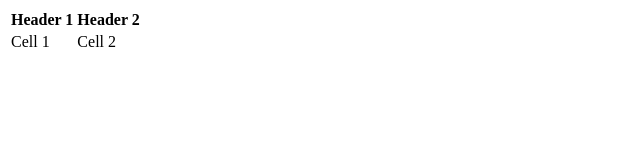
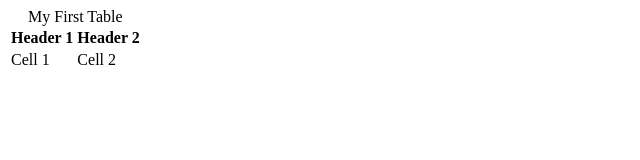
Before and after one commit to gabaci72/Html-test, a plain HTML site: page Table-exercises/onestep/index.html in a window 1280 px wide. Shown: the whole page, without its empty margins (0-640 px from the left). Drawn offline with Linux system fonts and the light colour scheme.

Commit message:
caption added

```diff
--- a/Table-exercises/onestep/index.html
+++ b/Table-exercises/onestep/index.html
@@ -1,4 +1,5 @@
 <table>
+  <caption>My First Table</caption>
   <tr>
     <th>Header 1</th>
     <th>Header 2</th>
```
